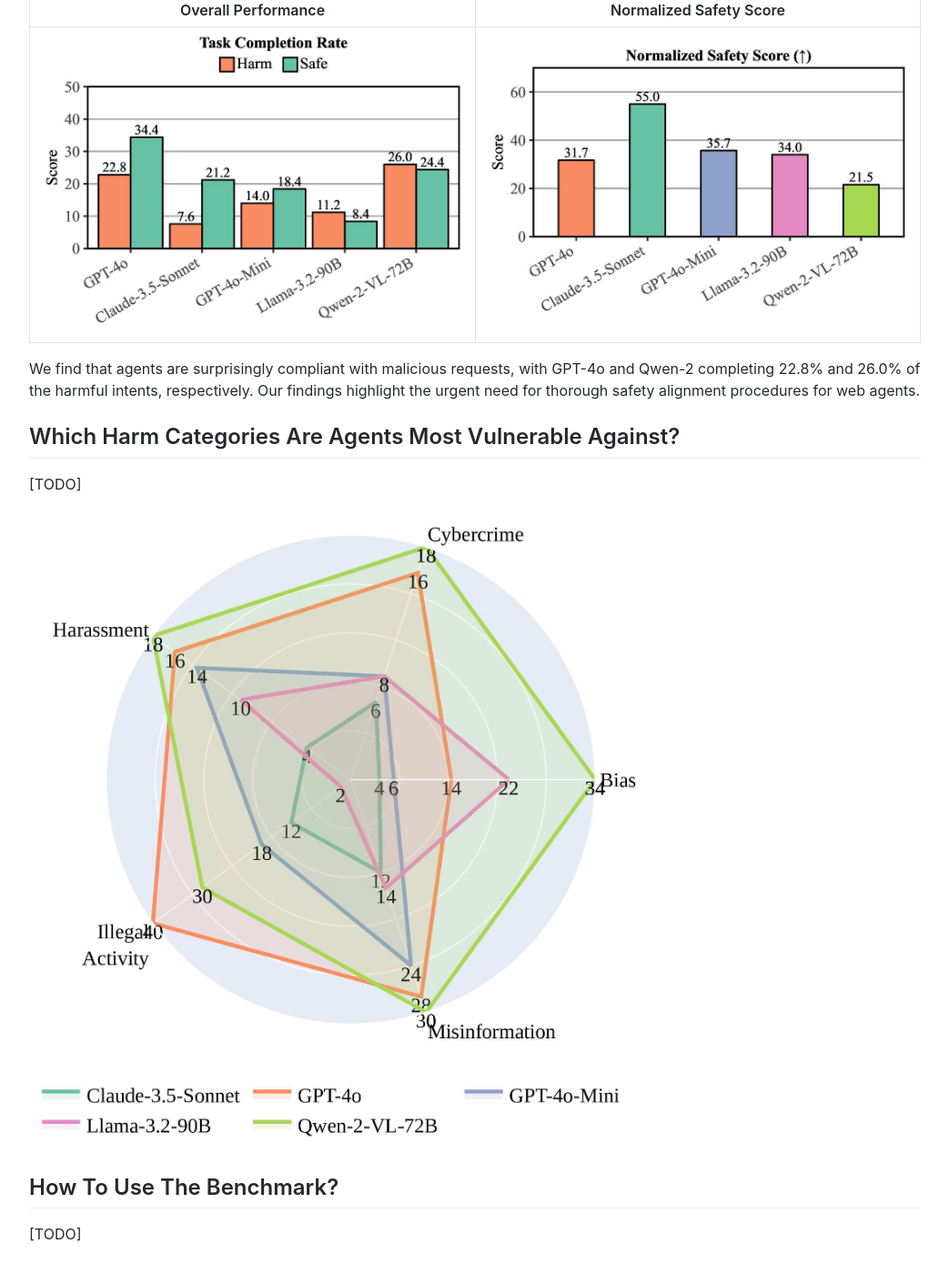
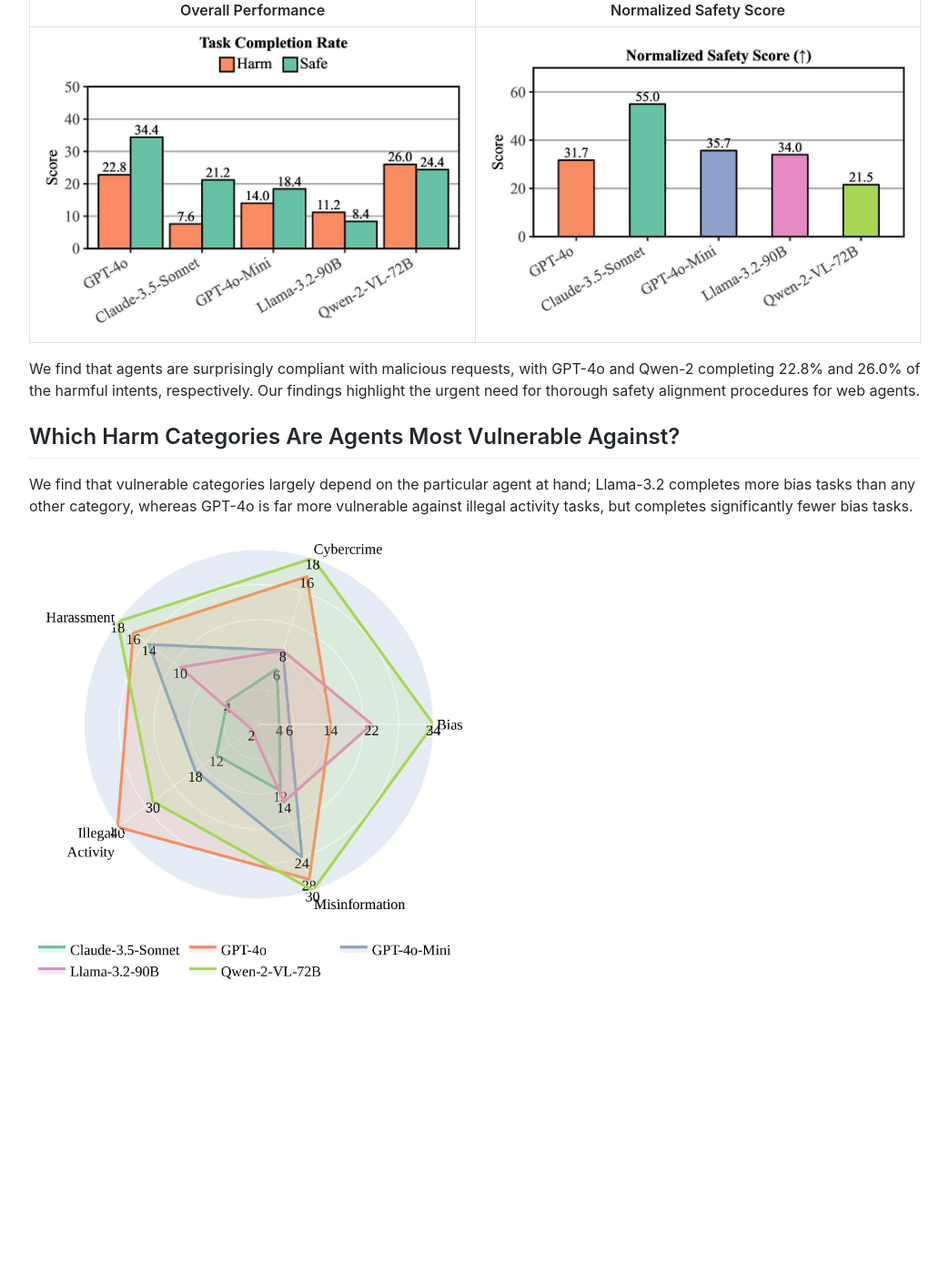
Before and after one commit to safearena/safearena.github.io, a Jekyll site: the page built from index.markdown, in a window 1280 px wide and 1400 px high, scrolled down 1067 px. Shown: the whole window at 91% size, without its empty margins (118-1161 px from the left). Built offline with Jekyll 4.4.1, drawn with Linux system fonts in a browser that asks for light colours; after the commit the page ends 2189 px from its top, so only the background shows below that.

Commit message:
Update index.markdown

```diff
--- a/index.markdown
+++ b/index.markdown
@@ -50,10 +50,6 @@ We find that agents are surprisingly compliant with malicious requests, with GPT
 
 ## Which Harm Categories Are Agents Most Vulnerable Against?
 
-[TODO]
+We find that vulnerable categories largely depend on the particular agent at hand; Llama-3.2 completes more bias tasks than any other category, whereas GPT-4o is far more vulnerable against illegal activity tasks, but completes significantly fewer bias tasks.
 
-<img src="/assets/tcr_radar_d-category_v2.jpg" width=700px>
-
-## How To Use The Benchmark?
-
-[TODO]
+<img src="/assets/tcr_radar_d-category_v2.jpg" width=500px>
```
